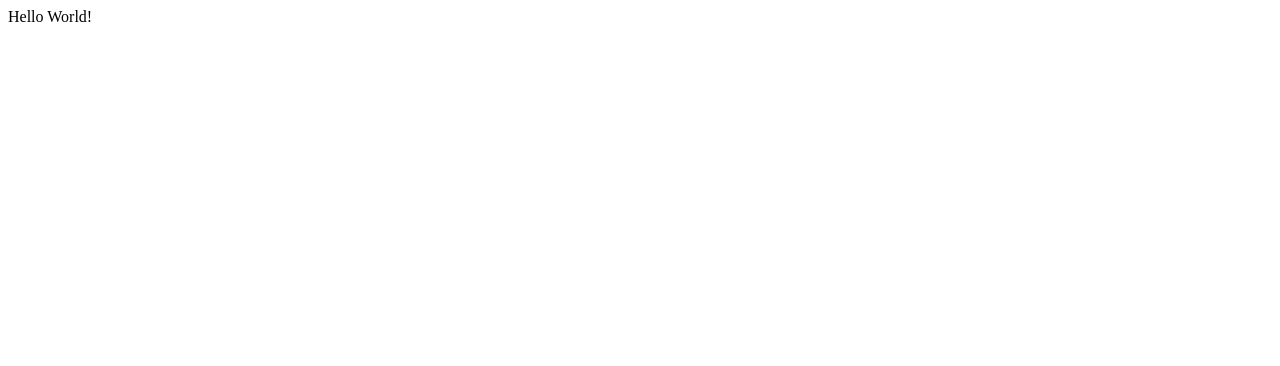
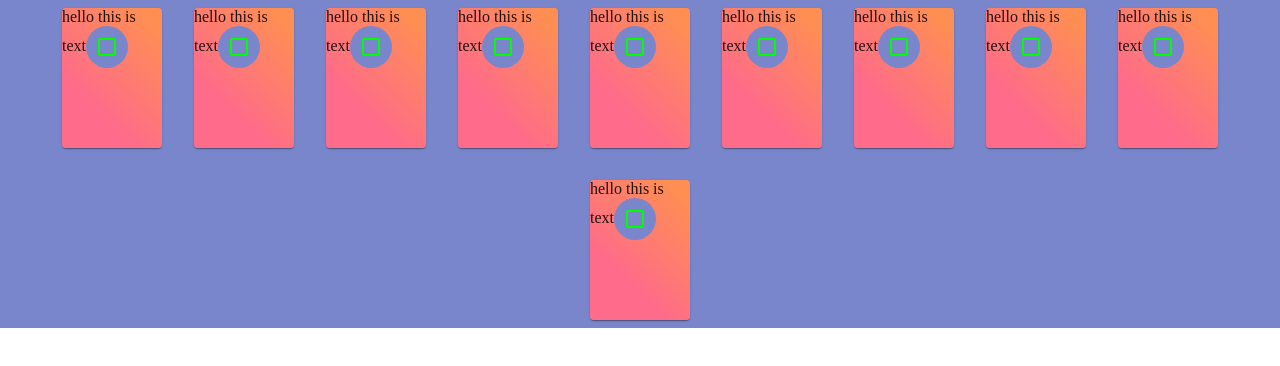
Before and after one commit to ParableWorks/music-app, a React app: page /levelhub in a window 1280 px wide. Before the commit this address led to /. Shown: the top 366 px of the page. Built offline with nearby package versions, Linux system fonts and the light colour scheme.

Commit message:
Beautiful Level Hub Page

```diff
--- a/package.json
+++ b/package.json
@@ -12,6 +12,8 @@
   "author": "",
   "license": "ISC",
   "dependencies": {
+    "@material-ui/core": "^4.11.0",
+    "@material-ui/styles": "^4.10.0",
     "react": "^16.13.1",
     "react-dom": "^16.13.1",
     "react-hot-loader": "^4.12.21",
--- a/src/App/App.jsx
+++ b/src/App/App.jsx
@@ -9,6 +9,7 @@ import {
 } from 'react-router-dom';
 
 import Test from '../Pages/Test/Test';
+import LevelHub from '../Pages/LevelHub/LevelHub';
 
 import configureStore from './store/configureStore';
 import createMiddleware from './store/createMiddleware';
@@ -22,6 +23,7 @@ const App = () => (
         <Switch>
           <Route path="/fff" component={() => <div>fff</div>} />
           <Route path="/test" component={Test} />
+          <Route path="/levelhub" component={LevelHub} />
           <Route exact path="/" component={() => <div>Hello World!</div>} />
           <Redirect to="/" />
         </Switch>
--- /dev/null
+++ b/src/Pages/LevelHub/levelHub.jsx
@@ -0,0 +1,75 @@
+import React from 'react';
+import { makeStyles, createMuiTheme, ThemeProvider } from '@material-ui/core/styles';
+import Grid from '@material-ui/core/Grid';
+import Paper from '@material-ui/core/Paper';
+import Checkbox from '@material-ui/core/Checkbox';
+
+const useStyles = makeStyles((theme) => ({
+  root: {
+    flexGrow: 1,
+    color: '#00FF00',
+    backgroundColor: theme.palette.primary.light,
+  },
+  paper: {
+    height: 140,
+    width: 100,
+    background: 'linear-gradient(45deg, #FE6B8B 30%, #FF8E53 90%)',
+  },
+  control: {
+    padding: theme.spacing(2),
+  },
+}));
+
+const theme = createMuiTheme({
+  palette: {
+    primary: {
+      light: '#757ce8',
+      main: '#3f50b5',
+      dark: '#002884',
+      contrastText: '#fff',
+    },
+    secondary: {
+      light: '#ff7961',
+      main: '#f44336',
+      dark: '#ba000d',
+      contrastText: '#000',
+    },
+  },
+});
+export default function LevelHub() {
+  const classes = useStyles(theme);
+
+  return (
+    <ThemeProvider theme={theme}>
+      <Grid
+        container
+        classes={{
+          root: classes.root,
+        }}
+        spacing={2}
+      >
+        <Grid item xs={12}>
+          <Grid container justify="center" spacing={4}>
+            {[0, 1, 2, 3, 4, 5, 6, 7, 8, 9].map((value) => (
+              <Grid key={value} item>
+                <Paper
+                  classes={{
+                    root: classes.paper,
+                  }}
+                >
+                  hello this is text
+                  <Checkbox
+                    classes={{
+                      root: classes.root,
+                    }}
+                  />
+                </Paper>
+
+              </Grid>
+            ))}
+          </Grid>
+        </Grid>
+      </Grid>
+    </ThemeProvider>
+  );
+}
```
Also changed, not shown: src/Pages/LevelHub/actions.js (added), src/Pages/LevelHub/reducers.js (added), 1 other file (tests, documents, lock files or other folders).
